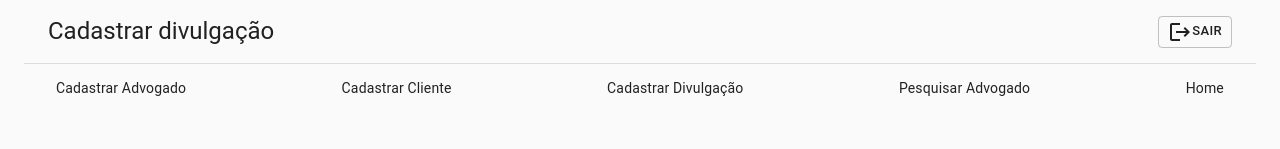
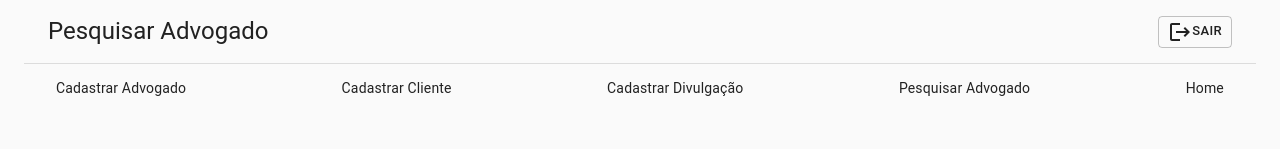
Before and after one commit to esperandio/justissimo-frontend, a React (Create React App) app: page /advogado/listar in a window 1280 px wide. Shown: the top 149 px of the page. Built offline with nearby package versions, Linux system fonts and the light colour scheme; no server answers.

Commit message:
feat: ajuste em header

```diff
--- a/src/paginas/Listar/Advogado/index.js
+++ b/src/paginas/Listar/Advogado/index.js
@@ -105,7 +105,7 @@ export default function ListarAdvogado() {
         <React.Fragment>
             <CssBaseline />
             <Container maxWidth="lg">
-                <Header title="Cadastrar divulgação" />
+                <Header title="Pesquisar Advogado" />
                 <div className={classes.paper}>
                     <TitleJustissimo/>
 
```
